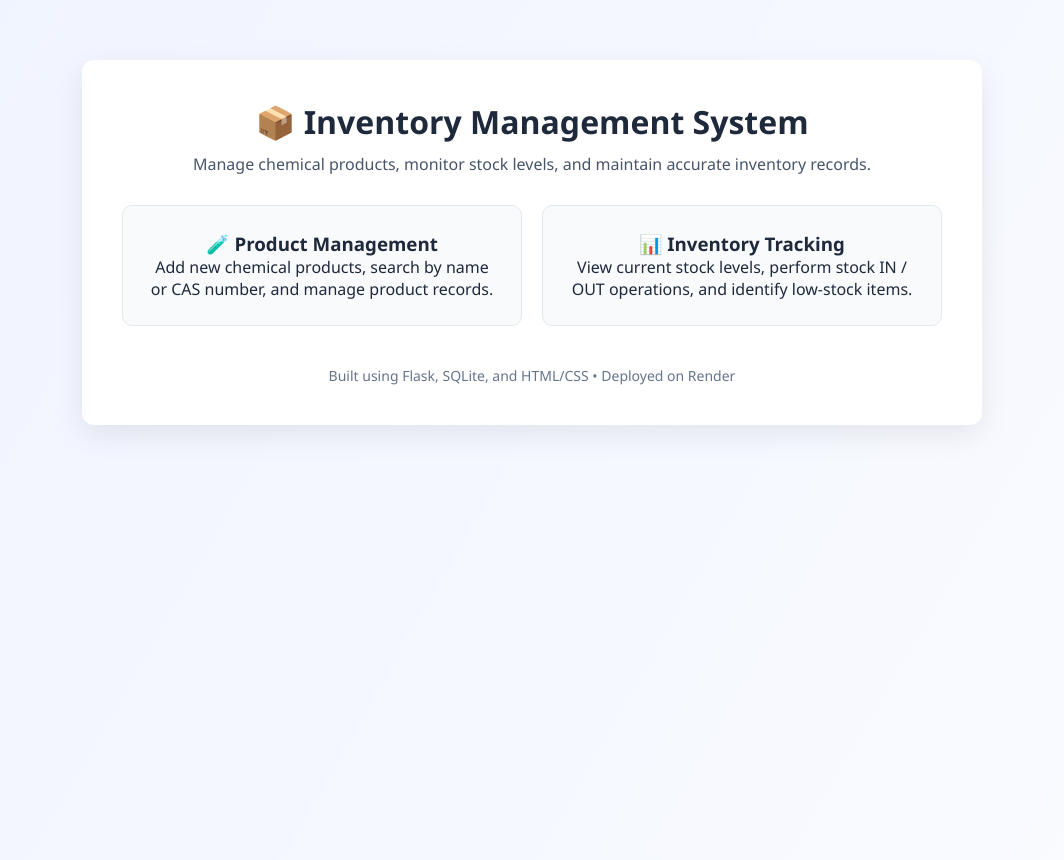
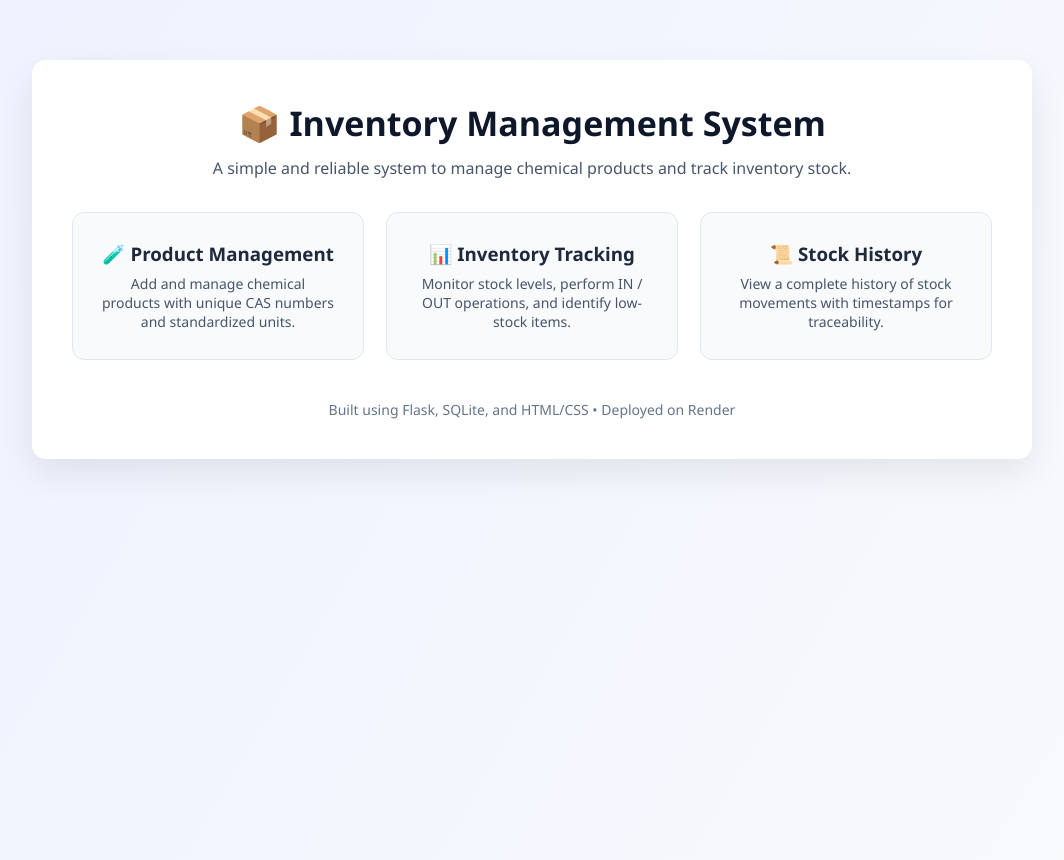
Before and after one commit to Siddharthxyz/inventory-management-system, a Flask app: page / in a window 1280 px wide. Shown: the whole page, without its empty margins (108-1172 px from the left). Run offline with Flask 3, Linux system fonts and the light colour scheme.

Commit message:
Improve UI and add stock movement history

```diff
--- a/static/style.css
+++ b/static/style.css
@@ -1,4 +1,6 @@
-/* RESET */
+/* ======================
+   GLOBAL RESET
+====================== */
 * {
     margin: 0;
     padding: 0;
@@ -6,140 +8,200 @@
     font-family: "Segoe UI", Tahoma, sans-serif;
 }
 
-/* BODY */
+/* ======================
+   BODY
+====================== */
 body {
-    background: linear-gradient(120deg, #f0f4ff, #f9fbff);
+    background: linear-gradient(120deg, #eef2ff, #f8fafc);
     min-height: 100vh;
+    color: #1e293b;
 }
 
-/* CONTAINER */
+/* ======================
+   CONTAINER
+====================== */
 .container {
-    max-width: 900px;
+    max-width: 1000px;
     margin: 60px auto;
     background: #ffffff;
     padding: 40px;
-    border-radius: 12px;
-    box-shadow: 0 10px 30px rgba(0,0,0,0.08);
+    border-radius: 14px;
+    box-shadow: 0 15px 35px rgba(0,0,0,0.08);
 }
 
-/* CENTER */
+/* ======================
+   ALIGNMENT
+====================== */
 .center {
     text-align: center;
 }
 
-/* HEADINGS */
+/* ======================
+   HEADINGS & TEXT
+====================== */
 h1 {
-    font-size: 32px;
+    font-size: 34px;
     margin-bottom: 10px;
-    color: #1e293b;
+    color: #0f172a;
 }
 
 h2 {
-    margin-bottom: 15px;
-    color: #1e293b;
+    font-size: 26px;
+    margin-bottom: 10px;
+    color: #0f172a;
 }
 
 .subtitle {
     color: #475569;
-    margin-bottom: 30px;
     font-size: 16px;
+    margin-bottom: 25px;
+    line-height: 1.6;
 }
 
-/* CARD GRID */
+/* ======================
+   DASHBOARD CARDS
+====================== */
 .card-grid {
     display: grid;
-    grid-template-columns: repeat(auto-fit, minmax(220px, 1fr));
-    gap: 20px;
+    grid-template-columns: repeat(auto-fit, minmax(240px, 1fr));
+    gap: 22px;
     margin-top: 30px;
 }
 
-/* CARD */
 .card {
     background: #f8fafc;
-    padding: 25px;
-    border-radius: 10px;
+    padding: 28px;
+    border-radius: 12px;
+    border: 1px solid #e2e8f0;
     text-decoration: none;
     color: #1e293b;
-    border: 1px solid #e2e8f0;
     transition: all 0.3s ease;
 }
 
-.card:hover {
-    transform: translateY(-5px);
-    box-shadow: 0 12px 20px rgba(0,0,0,0.1);
-    background: #ffffff;
+.card h3 {
+    margin-bottom: 8px;
 }
 
-/* TABLE */
+.card p {
+    font-size: 14px;
+    color: #475569;
+}
+
+.card:hover {
+    transform: translateY(-6px);
+    background: #ffffff;
+    box-shadow: 0 15px 25px rgba(0,0,0,0.1);
+}
+
+/* ======================
+   TABLE STYLING
+====================== */
+.table-wrapper {
+    overflow-x: auto;
+}
+
 table {
     width: 100%;
     border-collapse: collapse;
     margin-top: 20px;
 }
 
-th, td {
-    padding: 12px;
-    border-bottom: 1px solid #e2e8f0;
-    text-align: center;
+thead {
+    background: #f1f5f9;
 }
 
 th {
-    background: #f1f5f9;
-    font-weight: 600;
+    padding: 14px;
+    font-size: 14px;
+    text-transform: uppercase;
+    letter-spacing: 0.05em;
+    color: #334155;
 }
 
-/* FORM ELEMENTS */
-input, select {
-    width: 100%;
+td {
+    padding: 14px;
+    border-bottom: 1px solid #e2e8f0;
+    font-size: 15px;
+}
+
+tbody tr:hover {
+    background: #f8fafc;
+}
+
+/* ======================
+   FORM ELEMENTS
+====================== */
+input,
+select {
     padding: 10px;
-    margin-top: 5px;
     border-radius: 6px;
     border: 1px solid #cbd5f5;
+    font-size: 14px;
 }
 
+input:focus,
+select:focus {
+    outline: none;
+    border-color: #2563eb;
+}
+
+/* ======================
+   BUTTONS
+====================== */
 button {
     background: #2563eb;
-    color: white;
+    color: #ffffff;
     padding: 10px 18px;
     border: none;
     border-radius: 6px;
+    font-size: 14px;
     cursor: pointer;
-    transition: 0.3s;
+    transition: 0.25s ease;
 }
 
 button:hover {
     background: #1d4ed8;
 }
 
-/* LINKS */
-a {
-    color: #2563eb;
-    text-decoration: none;
-    font-weight: 500;
+/* UPDATE BUTTON */
+.btn-update {
+    background: #16a34a;
 }
 
-a:hover {
-    text-decoration: underline;
+.btn-update:hover {
+    background: #15803d;
 }
 
-/* LOW STOCK */
-.low {
-    color: red;
-    font-weight: bold;
+/* ======================
+   STOCK UPDATE FORM
+====================== */
+.stock-form {
+    display: flex;
+    gap: 8px;
+    justify-content: center;
+    align-items: center;
 }
 
-.ok {
-    color: green;
-    font-weight: bold;
+.stock-form input {
+    width: 80px;
+    text-align: center;
 }
 
-/* STATUS BADGES */
+.stock-form select {
+    width: 90px;
+}
+
+/* ======================
+   BADGES (STATUS)
+====================== */
 .badge {
-    padding: 6px 12px;
+    padding: 6px 14px;
     border-radius: 999px;
     font-size: 13px;
     font-weight: 600;
-    display: inline-block;
+    display: inline-flex;
+    align-items: center;
+    gap: 4px;
 }
 
 .badge.ok {
@@ -151,3 +213,39 @@ a:hover {
     background: #fee2e2;
     color: #991b1b;
 }
+
+/* ======================
+   LINKS & NAV
+====================== */
+.nav-links {
+    margin-top: 30px;
+    display: flex;
+    gap: 18px;
+    flex-wrap: wrap;
+}
+
+a {
+    color: #2563eb;
+    font-weight: 500;
+    text-decoration: none;
+}
+
+a:hover {
+    text-decoration: underline;
+}
+
+/* ======================
+   EMPTY STATE
+====================== */
+.empty-text {
+    margin-top: 25px;
+    font-size: 15px;
+    color: #64748b;
+    text-align: center;
+}
+/* DASHBOARD FOOTER NOTE */
+.footer-note {
+    margin-top: 40px;
+    font-size: 14px;
+    color: #64748b;
+}
--- a/templates/index.html
+++ b/templates/index.html
@@ -15,7 +15,7 @@
     <!-- HEADER -->
     <h1>📦 Inventory Management System</h1>
     <p class="subtitle">
-        Manage chemical products, monitor stock levels, and maintain accurate inventory records.
+        A simple and reliable system to manage chemical products and track inventory stock.
     </p>
 
     <!-- DASHBOARD CARDS -->
@@ -24,23 +24,31 @@
         <a href="/products" class="card">
             <h3>🧪 Product Management</h3>
             <p>
-                Add new chemical products, search by name or CAS number,
-                and manage product records.
+                Add and manage chemical products with unique CAS numbers
+                and standardized units.
             </p>
         </a>
 
         <a href="/inventory" class="card">
             <h3>📊 Inventory Tracking</h3>
             <p>
-                View current stock levels, perform stock IN / OUT operations,
+                Monitor stock levels, perform IN / OUT operations,
                 and identify low-stock items.
+            </p>
+        </a>
+
+        <a href="/stock-history" class="card">
+            <h3>📜 Stock History</h3>
+            <p>
+                View a complete history of stock movements
+                with timestamps for traceability.
             </p>
         </a>
 
     </div>
 
     <!-- FOOTER NOTE -->
-    <p style="margin-top: 40px; font-size: 14px; color: #64748b;">
+    <p class="footer-note">
         Built using Flask, SQLite, and HTML/CSS • Deployed on Render
     </p>
 
```
Also changed, not shown: templates/inventory.html (+27 -15 lines), templates/products.html (+28 -14 lines), templates/stock_history.html (+18 -7 lines).
